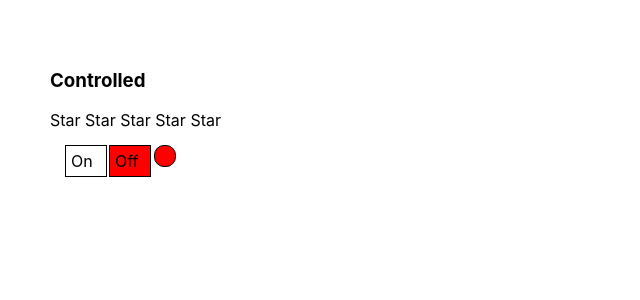
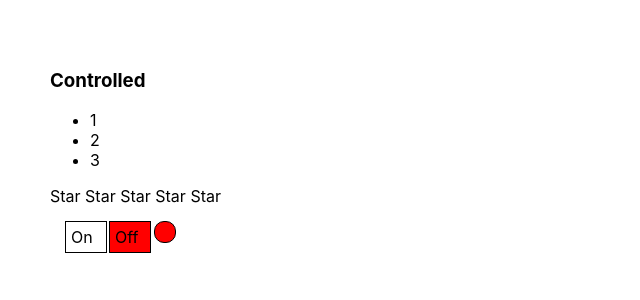
Before and after one commit to VladTomchuk/react_kabzda_19_09_2023, a React (Create React App) app: page / in a window 1280 px wide. Shown: the top 300 px of the page, without its empty margins (0-640 px from the left). Built offline with nearby package versions, Linux system fonts and the light colour scheme.

Commit message:
09.Callbacks_react. Made Controlled Components of Accordion and OnOff.

```diff
--- a/src/App.tsx
+++ b/src/App.tsx
@@ -1,6 +1,6 @@
 import React, {useState} from 'react';
 import './App.css';
-import {OnOff} from "./components/OnOff";
+import {OnOff} from "./components/OnOff/OnOff";
 import {UnControlledAccordion} from "./components/Accordion/UnControlledAccordion";
 import {UnControlledRating} from "./components/Rating/UnControlledRating";
 import {ControlledAccordion} from "./components/Accordion/ControlledAccordion";
@@ -9,20 +9,21 @@ import {ControlledRating, RatingValuesType} from "./components/Rating/Controlled
 const App = () => {
 
     let [ratingValue, setRatingValue] = useState<RatingValuesType>(0)
-
+    let [collapsed, setCollapsed] = useState<boolean>(false)
+    let [on, setOn] = useState(false)
     return (
         <div className="App">
 
-            <ControlledAccordion title={"Controlled"}/>
+            <ControlledAccordion title={"Controlled"} collapsed={collapsed} setCollapsed={() => {
+                setCollapsed(!collapsed)
+            }}/>
             <ControlledRating value={ratingValue} onClick={setRatingValue}/>
-
-            <OnOff/>
+            <OnOff on={on} setOn={(on)=>{setOn(on)}}/>
             {/*<PageTitle title={"This is my first article"}/>*/}
             {/*<div><h3>Article 1</h3></div>*/}
 
             {/*<UnControlledAccordion title={"UnControlled"}/>*/}
             {/*<UnControlledRating/>*/}
-
 
         </div>
     );
--- a/src/components/Accordion/ControlledAccordion.tsx
+++ b/src/components/Accordion/ControlledAccordion.tsx
@@ -3,28 +3,31 @@ import React, {useState} from "react";
 
 type AccordionPropsType = {
     title: string
-
+    collapsed: boolean
+    setCollapsed: () => void
 }
 export const ControlledAccordion = (props: AccordionPropsType) => {
 
-    let [collapsed, setCollapsed] = useState(true)
+    //let [collapsed, setCollapsed] = useState(true)
 
     return (
         <div>
-            <AccordionTitle setCollapsed={setCollapsed} title={props.title} collapsed={collapsed}/>
-            {!collapsed && <AccordionBody/>}
+            <AccordionTitle setCollapsed={props.setCollapsed} title={props.title}/>
+            {!props.collapsed && <AccordionBody/>}
         </div>
     )
 }
 
 type AccordionTitlePropsType = {
     title: string
-    setCollapsed: (collapsed: boolean) => void
-    collapsed: boolean
+    setCollapsed: () => void
 }
 
 const AccordionTitle = (props: AccordionTitlePropsType) => {
-    return <h3 onClick={() => {props.setCollapsed(!props.collapsed)}}>{props.title}</h3>}
+    return <h3 onClick={
+        props.setCollapsed
+    }>{props.title}</h3>
+}
 
 const AccordionBody = () => {
     return (
--- /dev/null
+++ b/src/components/OnOff/OnOff.tsx
@@ -0,0 +1,55 @@
+import React, {useState} from "react";
+import '../../App.css';
+
+type OnOffPropsType = {
+    on: boolean,
+    setOn: (on: boolean) => void
+}
+
+export const OnOff = (props: OnOffPropsType) => {
+
+    const onOffContainer = {
+        padding: "15px"
+    }
+
+    const onStyle = {
+        width: "30px",
+        height: "20px",
+        border: "1px solid black",
+        display: "inline-block",
+        padding: "5px",
+        marginRight: "2px",
+        backgroundColor: props.on ? "green" : "white"
+    }
+    const offStyle = {
+        width: "30px",
+        height: "20px",
+        border: "1px solid black",
+        display: "inline-block",
+        padding: "5px",
+        backgroundColor: props.on ? "white" : "red"
+    }
+    const indicatorStyle = {
+        width: "20px",
+        height: "20px",
+        border: "1px solid black",
+        borderRadius: "10px",
+        display: "inline-block",
+        marginLeft: "3px",
+        backgroundColor: props.on ? "green" : "red"
+    }
+
+    return (
+        <div style={onOffContainer}>
+            <div style={onStyle} onClick={() => {
+                props.setOn(true)
+            }}>On
+            </div>
+            <div style={offStyle} onClick={() => {
+                props.setOn(false)
+            }}>Off
+            </div>
+            <div style={indicatorStyle}></div>
+        </div>
+    )
+}
```
Also changed, not shown: src/components/OnOff/UncontrolledOnOff.tsx (renamed from src/components/OnOff.tsx).
